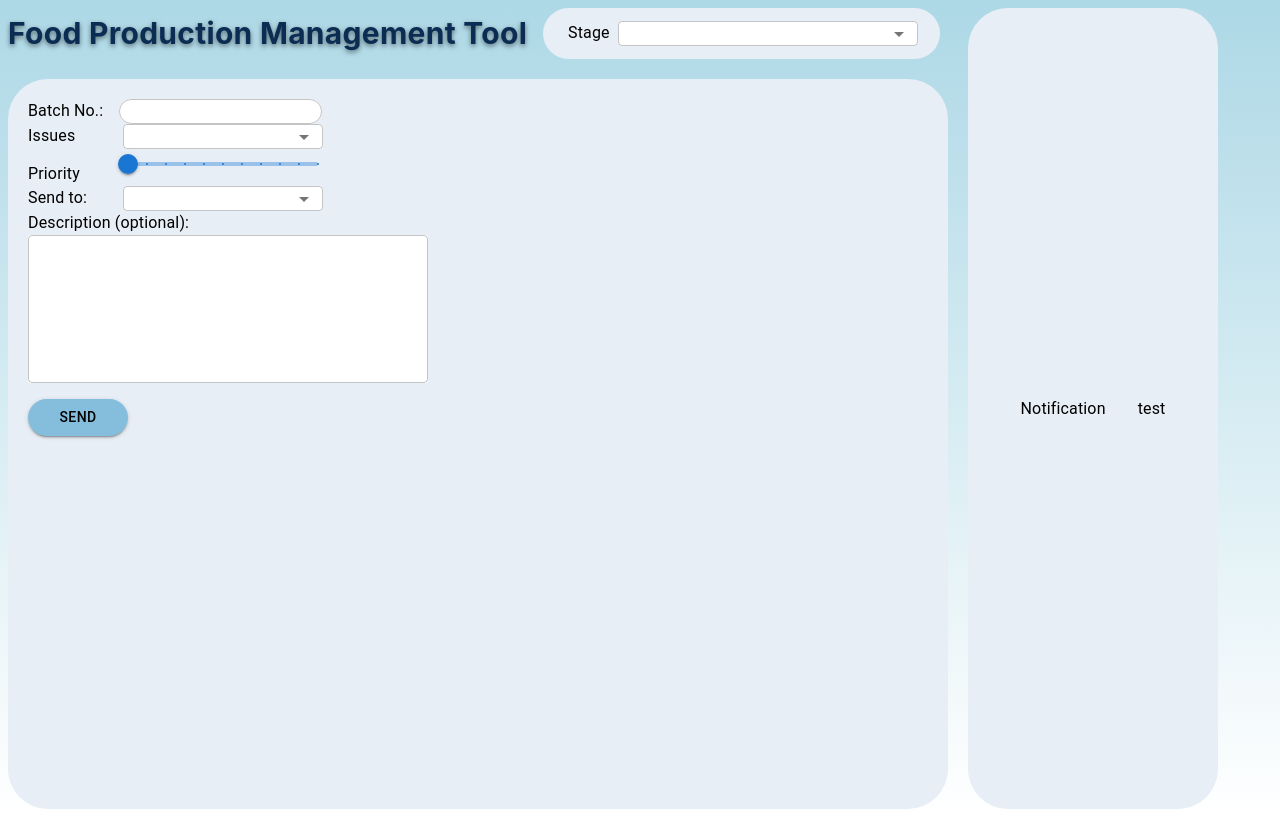
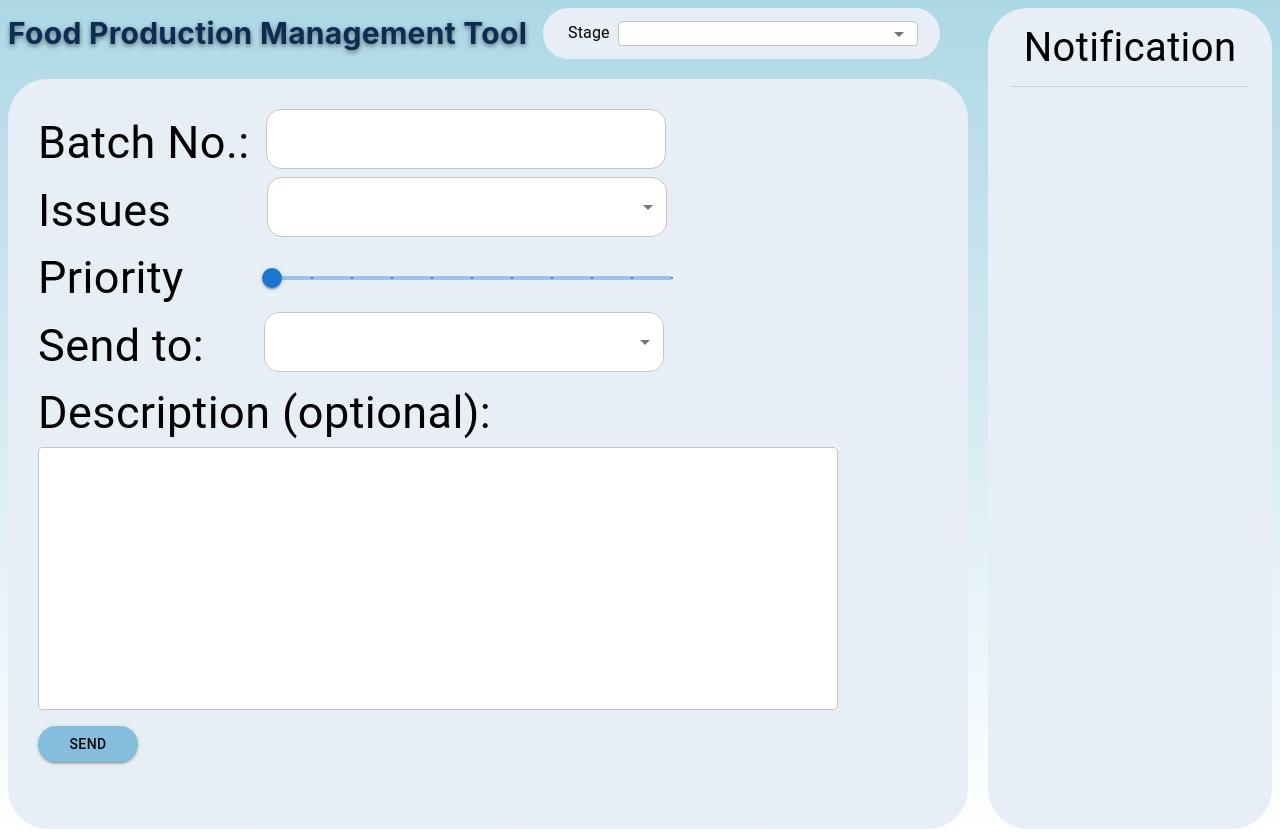
Before and after one commit to nguyenducminh2206/HK-Foods-Junction2024, a React (Vite) app in the folder food-production-management-app/: page /touchscreen in a window 1280 px wide. Built offline with nearby package versions, Linux system fonts and the light colour scheme.

Commit message:
feat: implemented touch screen view

```diff
--- a/food-production-management-app/src/pages/TouchScreen/NotiBar.jsx
+++ b/food-production-management-app/src/pages/TouchScreen/NotiBar.jsx
@@ -4,17 +4,17 @@ const NotiBar = () => {
   return (
     <Box
       display="flex"
-      justifyContent="center"
+      flexDirection="column"
       alignItems="center"
-      sx={{ borderRadius: 10, background: "#E8EEF6", width: 250 }}
+      sx={{
+        borderRadius: 10,
+        background: "#E8EEF6",
+        width: 410,
+        border: "10px solid transparent",
+      }}
     >
-      <Box>
-        <Typography>Notification</Typography>
-      </Box>
-      <Divider variant="middle" orientation="horizontal"/>
-      <Box>
-        <Typography>test</Typography>
-      </Box>
+      <Typography sx={{ fontSize: 40 }}>Notification</Typography>
+      <Divider sx={{ width: "90%", marginTop: 1 }} />
     </Box>
   )
 }
--- a/food-production-management-app/src/pages/TouchScreen/NotiForm.jsx
+++ b/food-production-management-app/src/pages/TouchScreen/NotiForm.jsx
@@ -8,32 +8,32 @@ const NotiForm = () => {
       <Box
         sx={{
           borderRadius: 10,
-          border: "20px solid transparent",
+          border: "30px solid transparent",
           background: "#E8EEF6",
           width: 900,
           height: 690,
-          "& > *": { marginTop: "20px" },
         }}
       >
-        <Typography className="test">
+        <Typography sx={{ fontSize: 45 }}>
           Batch No.:
           <TextField
             sx={{
               "& .MuiInputBase-root": {
-                height: 25,
+                height: 60,
                 borderRadius: "15px",
                 marginLeft: 2,
-                width: 203,
+                width: 400,
                 background: "white",
+                fontSize: 45,
               },
             }}
           ></TextField>
         </Typography>
-        <Typography className="noti-form-label">
+        <Typography sx={{ fontSize: 45 }}>
           Issues
           <IssuesSelect />
         </Typography>
-        <Typography className="noti-form-label">
+        <Typography sx={{ fontSize: 45 }}>
           Priority
           <Slider
             aria-label="Priority"
@@ -44,19 +44,17 @@ const NotiForm = () => {
             marks
             min={0}
             max={10}
-            sx={{ width: 190, marginLeft: 6 }}
+            sx={{ width: 400, marginLeft: 11 }}
           ></Slider>
         </Typography>
-        <Typography className="noti-form-label">
+        <Typography sx={{ fontSize: 45 }}>
           Send to: <StagesSelect />
         </Typography>
-        <Typography className="noti-form-label">
-          Description (optional):
-        </Typography>
+        <Typography sx={{ fontSize: 45 }}>Description (optional):</Typography>
         <TextField
           multiline
-          rows={5}
-          sx={{ width: 400, background: "white" }}
+          rows={10}
+          sx={{ width: 800, background: "white" }}
         />
         <br />
         <Button
--- a/food-production-management-app/src/pages/TouchScreen/SelectMenus/IssuesSelect.jsx
+++ b/food-production-management-app/src/pages/TouchScreen/SelectMenus/IssuesSelect.jsx
@@ -15,7 +15,14 @@ const IssuesSelect = () => {
           id="issue-select"
           value={issue}
           onChange={handleChange}
-          sx={{ width: 200, height: 25, marginLeft: 6, background: "white" }}
+          sx={{
+            width: 400,
+            height: 60,
+            marginLeft: 12,
+            background: "white",
+            fontSize: 35,
+            borderRadius: "15px",
+          }}
         >
           <MenuItem value="EquipmentMalfunction">
             Equipment Malfunction
--- a/food-production-management-app/src/pages/TouchScreen/SelectMenus/StageSelect.jsx
+++ b/food-production-management-app/src/pages/TouchScreen/SelectMenus/StageSelect.jsx
@@ -15,7 +15,14 @@ const StagesSelect = () => {
           id="stage-select"
           value={stage}
           onChange={handleChange}
-          sx={{ marginLeft: 4, width: 200, height: 25, background: "white" }}
+          sx={{
+            marginLeft: 6,
+            width: 400,
+            height: 60,
+            background: "white",
+            fontSize: 35,
+            borderRadius: "15px",
+          }}
         >
           <MenuItem value="PrePro">Preproduction</MenuItem>
           <MenuItem value="Cooking">Cooking</MenuItem>
```
